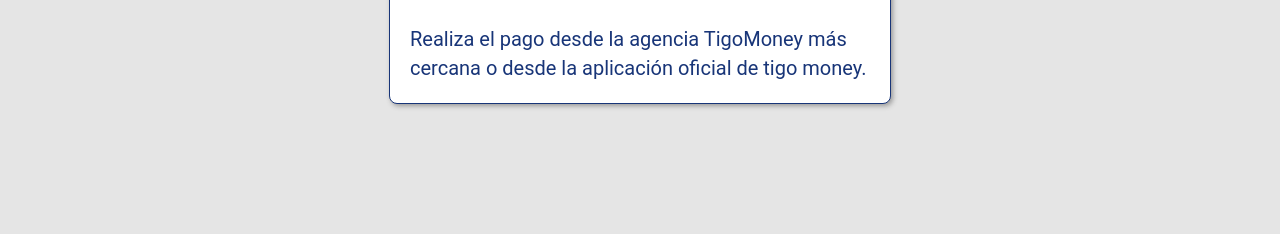
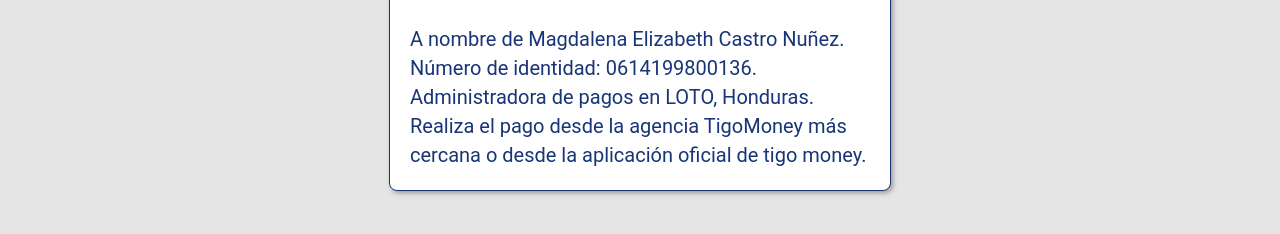
Before and after one commit to publicacion/LOTO-Honduras, a plain HTML site: page tigomoney.html in a window 1280 px wide. Shown: the part 210-444 px from the top of the page. Drawn offline with Linux system fonts and the light colour scheme.

Commit message:
Update tigomoney.html

```diff
--- a/tigomoney.html
+++ b/tigomoney.html
@@ -19,7 +19,7 @@
 		<div class="grid">
 		 <div class="contenedor" >
 			<h1>Envía <b style="color: #183578;">L.100</b> al siguiente número <b style="color: #183578;">94334012 </b> </h1>
-			<p>Realiza el pago desde la agencia TigoMoney más cercana o desde la aplicación oficial de tigo money.</p>
+			<p>A nombre de Magdalena Elizabeth Castro Nuñez. Número de identidad: 0614199800136. Administradora de pagos en LOTO, Honduras. Realiza el pago desde la agencia TigoMoney más cercana o desde la aplicación oficial de tigo money.</p>
 		</div>
 	</div>
 	</div>
```
